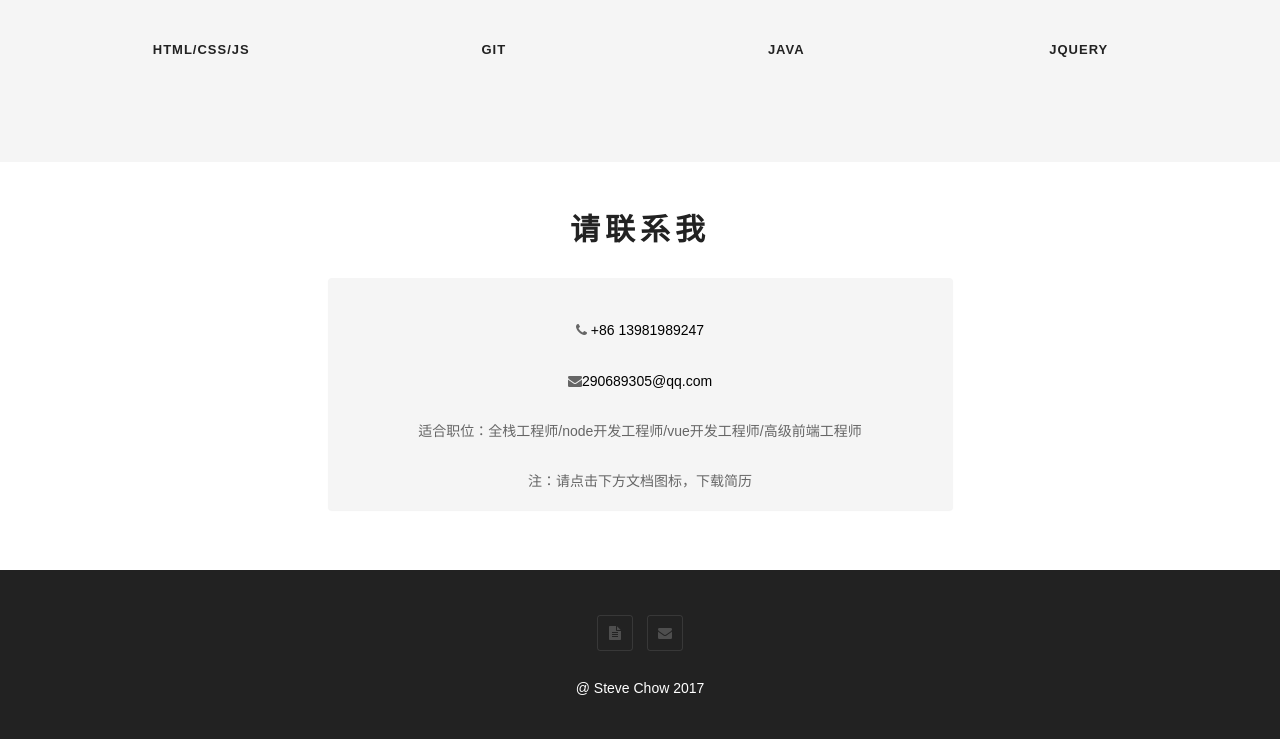
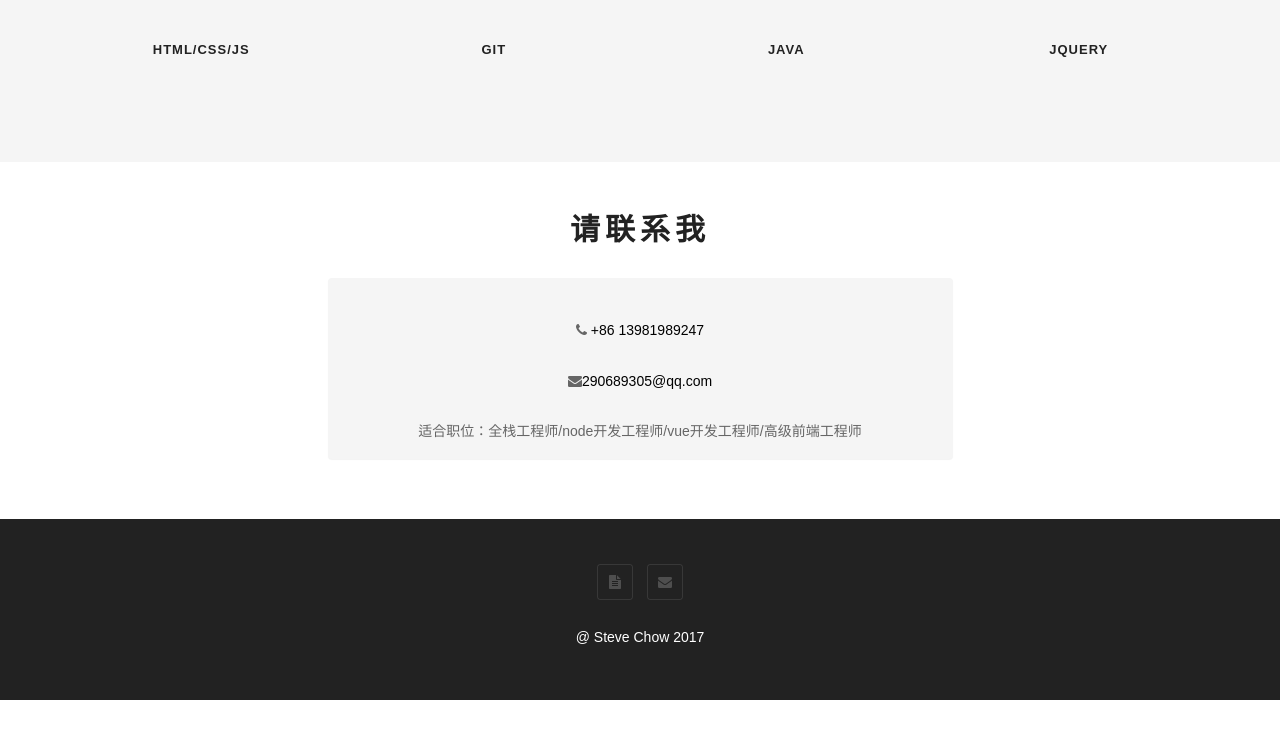
Before and after one commit to stevecchow/homepage, a plain HTML site: page index.html in a window 1280 px wide. Shown: the part 3218-3957 px from the top of the page. After the commit the page ends 3918 px from the top, so only its background shows below. Drawn offline with Linux system fonts and the light colour scheme.

Commit message:
删除简历

```diff
--- a/index.html
+++ b/index.html
@@ -322,8 +322,6 @@
                             <br>
                             <span>适合职位：全栈工程师/node开发工程师/vue开发工程师/高级前端工程师</span>
                             <br>
-                            <br>
-                            <span>注：请点击下方文档图标，下载简历</span>
                         </div>
                     </div>
                 </div>
```
Also changed, not shown: 2 other files.
